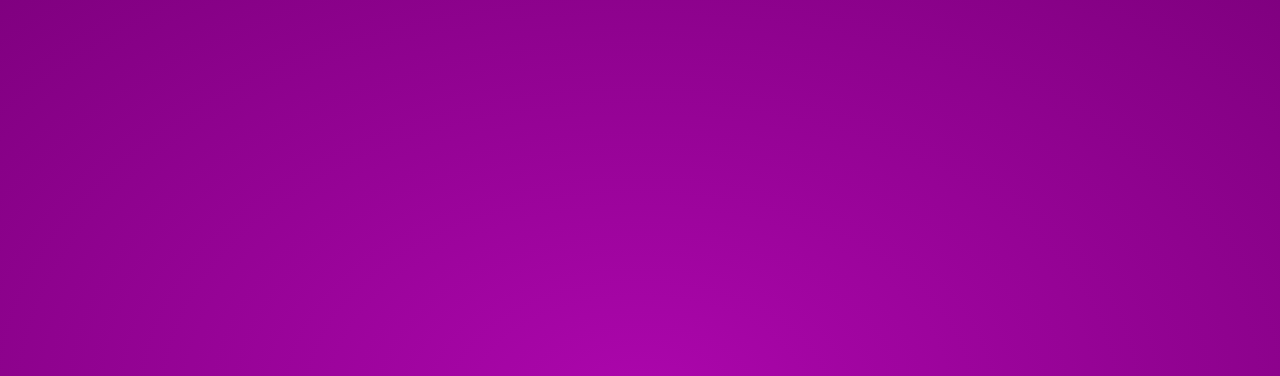
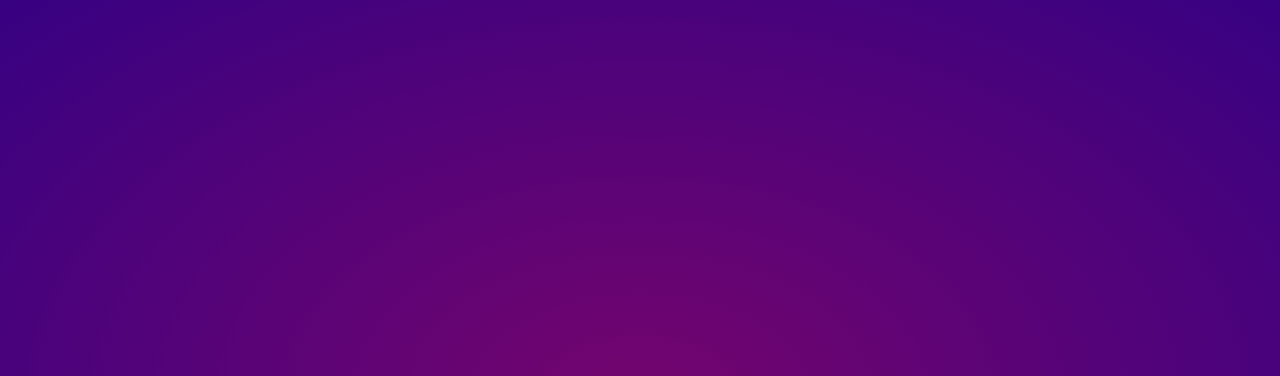
Before and after one commit to webepse/webtest, a plain HTML site: page index.html in a window 1280 px wide. Shown: the top 376 px of the page. Drawn offline with Linux system fonts and the light colour scheme.

Commit message:
second commit

```diff
--- a/style.css
+++ b/style.css
@@ -9,5 +9,5 @@
     display: flex;
     justify-content: center;
     align-items: center;
-    background: radial-gradient(#ac06ac, purple);
+    background: radial-gradient(#74056e, rgb(55, 1, 130));
 }
```
